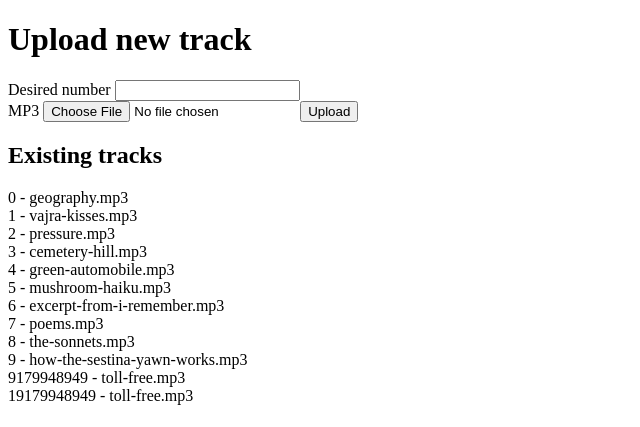
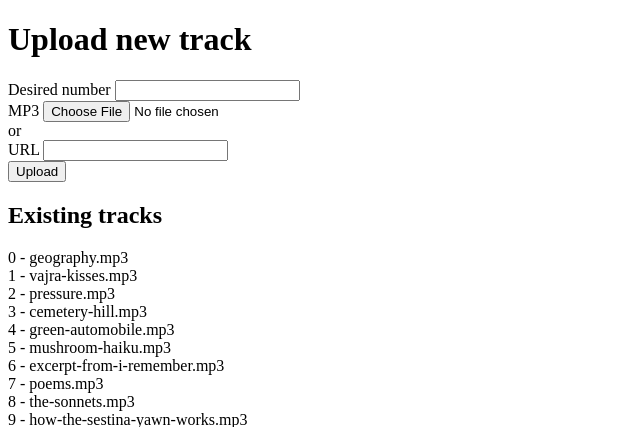
Before and after one commit to amymc/dial-a-poem, a Flask app: page / in a window 1280 px wide. Shown: the top 427 px of the page, without its empty margins (0-640 px from the left). Run offline with Flask 3, Linux system fonts and the light colour scheme.

Commit message:
Add input field for URL

```diff
--- a/form.py
+++ b/form.py
@@ -2,7 +2,7 @@ import re
 
 from flask_wtf import FlaskForm
 from wtforms import FileField, StringField
-from wtforms.validators import DataRequired, Length, ValidationError
+from wtforms.validators import DataRequired, Length, Optional, URL, ValidationError
 
 from audio_mode import AudioMode
 from utils import get_tracks
@@ -27,4 +27,15 @@ class Form(FlaskForm):
         "Desired number",
         validators=[DataRequired(), Length(min=1, max=25), is_numeric_phone_number, is_not_already_existing],
     )
-    file = FileField("MP3", validators=[DataRequired()])
+    file = FileField("MP3", validators=[Optional()])
+    url = StringField("URL", validators=[Optional(), URL()])
+
+    def validate(self, extra_validators=None):
+        valid = super(Form, self).validate(extra_validators)
+        print(valid)
+
+        if not self.file.data and not self.url.data:
+            self.file.errors.append("Either file or URL is required.")
+            valid = False
+
+        return valid
--- a/templates/index.html
+++ b/templates/index.html
@@ -36,7 +36,13 @@
         <div>
             {{ form.number.label }} {{ form.number }}
         </div>
-        {{ form.file.label }} {{ form.file }}
+        <div>
+            {{ form.file.label }} {{ form.file }}
+        </div>
+        <div>or</div>
+        <div>
+            {{ form.url.label }} {{ form.url }}
+        </div>
         <input type=submit value=Upload>
     </form>
 
```
